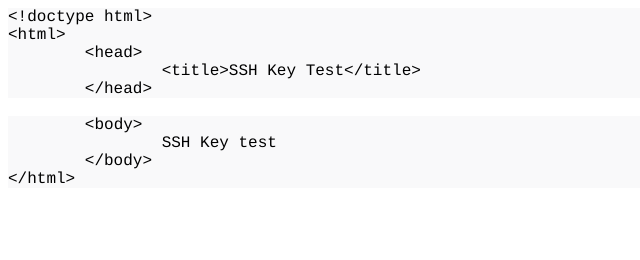
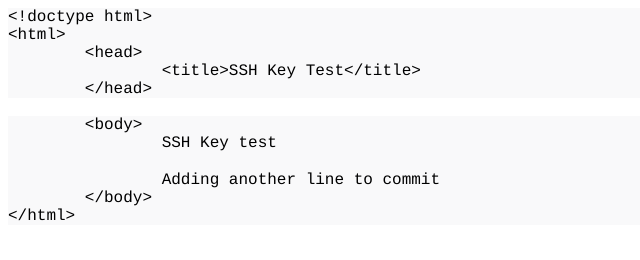
Before and after one commit to ElegantCreationism/SSH-KEY-TUT, a plain HTML site: page index.html in a window 1280 px wide. Shown: the whole page, without its empty margins (0-640 px from the left). Drawn offline with Linux system fonts and the light colour scheme.

Commit message:
First SSH Commit

```diff
--- a/index.html
+++ b/index.html
@@ -11,6 +11,7 @@
     p.p2 {margin: 0.0px 0.0px 0.0px 0.0px; line-height: 18.0px; font: 16.0px Courier; color: #000000; -webkit-text-stroke: #990055; background-color: #f9f9fa}
     p.p3 {margin: 0.0px 0.0px 0.0px 0.0px; line-height: 18.0px; font: 16.0px Courier; color: #000000; -webkit-text-stroke: #999999; background-color: #f9f9fa}
     p.p4 {margin: 0.0px 0.0px 0.0px 0.0px; line-height: 18.0px; font: 16.0px Courier; color: #000000; -webkit-text-stroke: #333333}
+    p.p5 {margin: 0.0px 0.0px 0.0px 0.0px; line-height: 18.0px; font: 16.0px Courier; color: #000000; -webkit-text-stroke: #999999; background-color: #f9f9fa; min-height: 19.0px}
     span.s1 {font-kerning: none}
     span.s2 {font-kerning: none; -webkit-text-stroke: 0px #999999}
     span.s3 {font-kerning: none; -webkit-text-stroke: 0px #333333}
@@ -27,6 +28,8 @@
 </span></p>
 <p class="p2"><span class="s2"><span class="Apple-tab-span">	</span>&lt;</span><span class="s1">body</span><span class="s2">&gt;</span></p>
 <p class="p3"><span class="s1"><span class="Apple-tab-span">	</span><span class="Apple-tab-span">	</span>SSH Key test</span></p>
+<p class="p5"><span class="s1"></span><br></p>
+<p class="p3"><span class="s1"><span class="Apple-tab-span">	</span><span class="Apple-tab-span">	</span>Adding another line to commit</span></p>
 <p class="p2"><span class="s3"><span class="Apple-converted-space">  </span></span><span class="s2"><span class="Apple-tab-span">	</span>&lt;/</span><span class="s1">body</span><span class="s2">&gt;</span></p>
 <p class="p2"><span class="s2">&lt;/</span><span class="s1">html</span><span class="s2">&gt;</span></p>
 </body>
```
